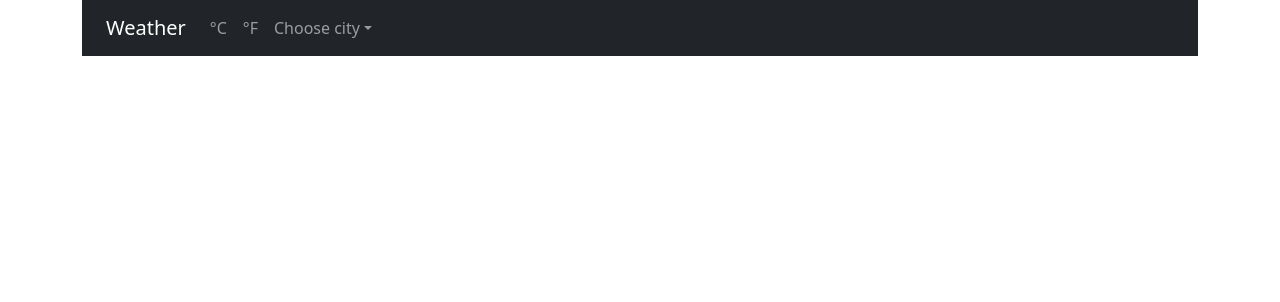
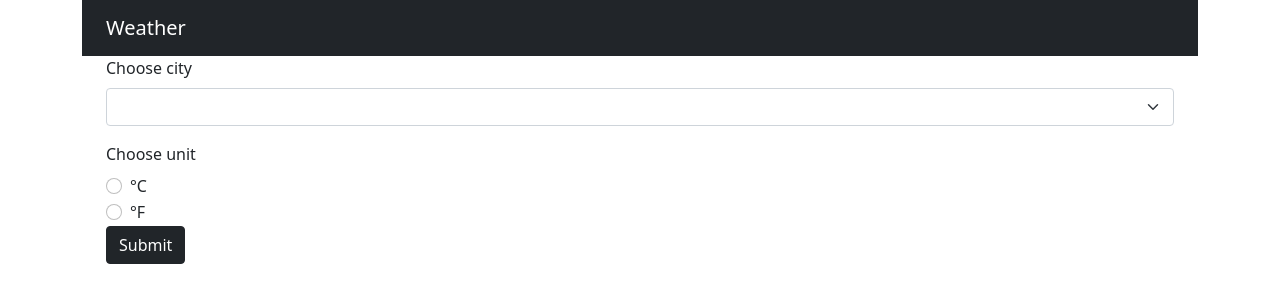
Before and after one commit to MashaChe1/weather-app, a React (Create React App) app in the folder my-app/: page / in a window 1280 px wide. Shown: the top 302 px of the page. Built offline with nearby package versions, Linux system fonts and the light colour scheme.

Commit message:
commit lesson end

```diff
--- a/my-app/src/App.js
+++ b/my-app/src/App.js
@@ -1,14 +1,27 @@
 import 'bootstrap/dist/css/bootstrap.min.css';
 import './App.css';
-import NavComponent from './Header/NavComponent';
 import {Container, Row, Col} from 'react-bootstrap';
+import HeaderComponent from './Header/HeaderComponent';
 
 function App() {
+
+  function handleOnSubmit (event) {
+    // setSelectedCity(city);
+    event.preventDefault();
+    const city = event.target.city.value;
+    const unit = event.target.unit.value;
+    console.log(city);
+    console.log(unit);
+
+ }
+
+
+
   return (
     <Container>
         <Row>
           <Col>
-            <NavComponent/>
+            <HeaderComponent handleOnSubmitForm={handleOnSubmit}/>
           </Col>
         </Row>
       </Container>
--- /dev/null
+++ b/my-app/src/Header/FormComponent.js
@@ -0,0 +1,37 @@
+import { Container, Form, Button } from 'react-bootstrap';
+import cities from './cities.json';
+
+export default function FormComponent (props){
+
+   return (
+      <Container>
+         <Form onSubmit={props.handleOnSubmitForm}>
+            <Form.Group className="mb-3" controlId="formGroupEmail">
+               <Form.Label>Choose city</Form.Label>
+               <Form.Select name="city" aria-label="Default select example">
+                  <option></option>
+                  {cities.map ( city =>
+                           <option key={city.city}>{city.city}</option>
+                           )}
+               </Form.Select>
+            </Form.Group>
+            <Form.Group controlId="unit">
+               <Form.Label>Choose unit</Form.Label>
+                  <Form.Check
+                     name="unit"
+                     type='radio'
+                     label={`°C`}
+                     value='C'
+                     />
+                     <Form.Check
+                     name="unit"
+                     type='radio'
+                     label={`°F`}
+                     value='F'
+                     />
+            </Form.Group>
+            <Button variant="dark" type="submit">Submit</Button>
+         </Form>
+      </Container>
+   )
+}
--- /dev/null
+++ b/my-app/src/Header/HeaderComponent.js
@@ -0,0 +1,11 @@
+import FormComponent from './FormComponent';
+import NavComponent from './NavComponent';
+
+export default function HeaderComponent(props) {
+   return (
+      <>
+         <NavComponent/>
+         <FormComponent {...props}/>
+      </>
+   )
+}
--- a/my-app/src/Header/NavComponent.js
+++ b/my-app/src/Header/NavComponent.js
@@ -1,31 +1,16 @@
 import React from 'react';
-import { Navbar, Container, Nav, NavDropdown } from 'react-bootstrap';
-import cities from './cities.json';
-import { useState } from 'react';
+import { Navbar, Container } from 'react-bootstrap';
 
 
 export default function NavComponent (){
 
-   const [ selectedCity, setSelectedCity ] = useState({city: "Choose city"});
-   const [units, setUnits] = useState('');
-
    return (
       <Navbar collapseOnSelect expand="lg" bg="dark" variant="dark">
          <Container>
-            <Navbar.Brand href="#home">Weather {units} </Navbar.Brand>
+            <Navbar.Brand href="#home">Weather</Navbar.Brand>
             <Navbar.Toggle aria-controls="responsive-navbar-nav" />
-               <Navbar.Collapse id="responsive-navbar-nav">
-                   <Nav className="me-auto">
-                   <Nav.Link onClick={() => setUnits('°C')}>°C</Nav.Link>
-                     <Nav.Link onClick={() => setUnits('°F')} >°F</Nav.Link>
-                     <NavDropdown title= {selectedCity.city} id="collasible-nav-dropdown">
-
-                        {cities.map ( city =>
-                        <NavDropdown.Item onClick={() => setSelectedCity(city)} href="#action/3.1">{city.city}</NavDropdown.Item>
-                         )}
-                     </NavDropdown>
-                  </Nav>
-               </Navbar.Collapse>
+            <Navbar.Collapse id="responsive-navbar-nav">
+            </Navbar.Collapse>
          </Container>
       </Navbar>
    )
```
